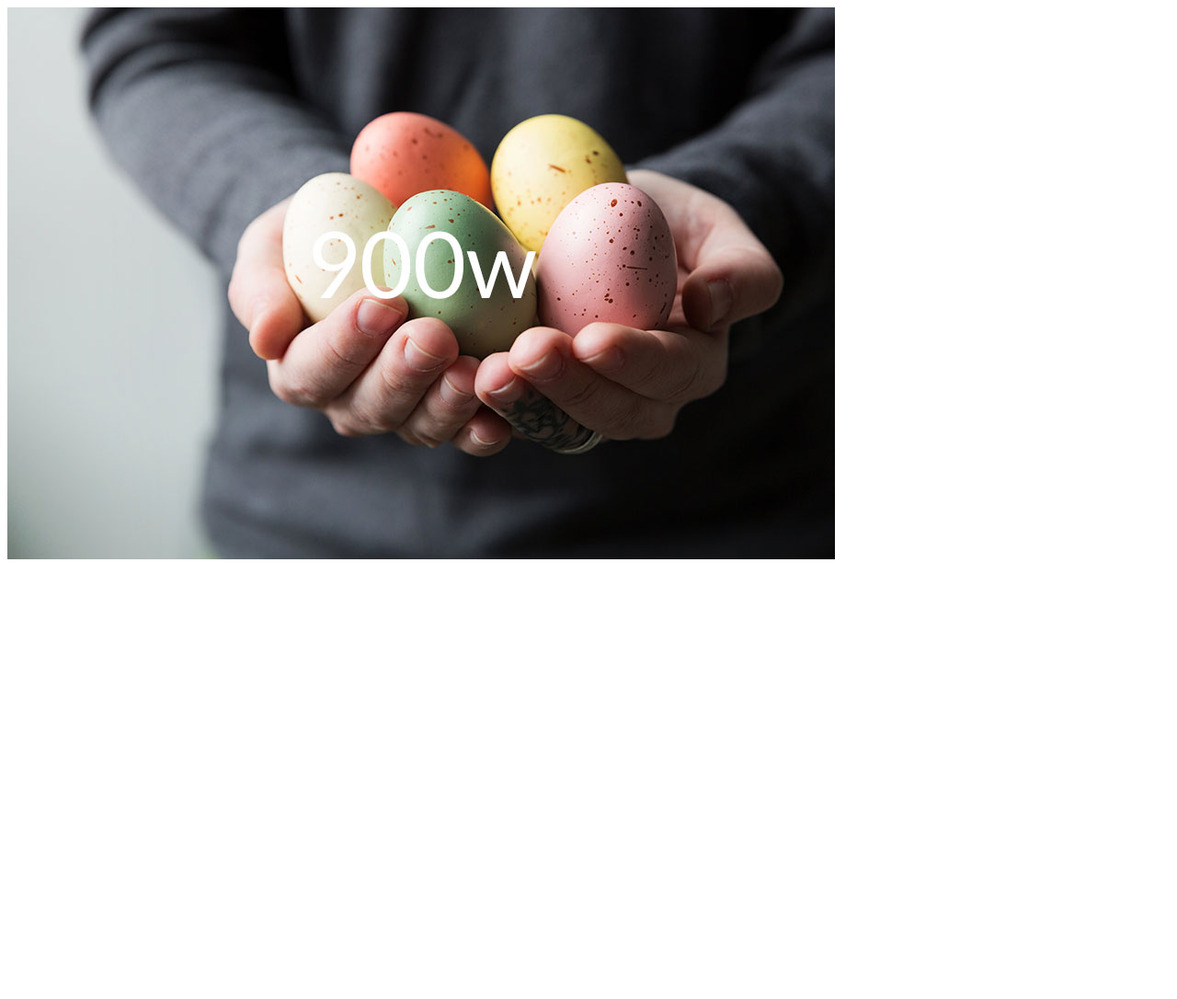
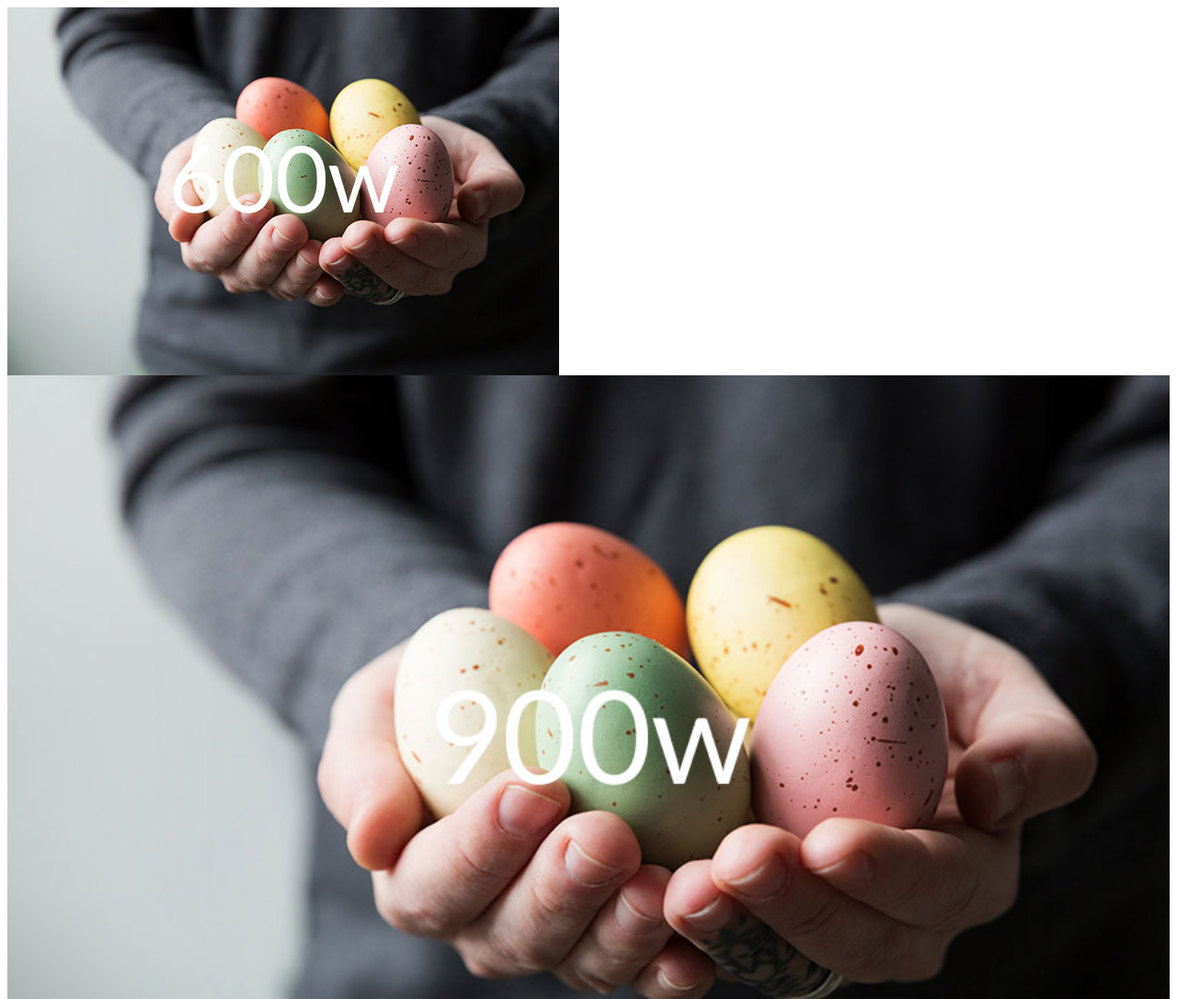
Before and after one commit to tronnerbonner/demo-image-srcset, a plain HTML site: page index.html in a window 1280 px wide. Shown: the top 1086 px of the page at 92% size. Before the commit the page ends 800 px from the top, so only its background shows below. Drawn offline with Linux system fonts and the light colour scheme.

Commit message:
Different loading methods added

```diff
--- a/index.html
+++ b/index.html
@@ -12,6 +12,10 @@
     </style>
 </head>
 <body>
-    <img srcset="img/eggs-600.jpgm img/eggs-900.jpg" src="img/eggs-900.jpg" alt="Easter Eggs">
+    <img srcset="img/eggs-600.jpg, img/eggs-900.jpg" src="img/eggs-900.jpg" alt="Easter Eggs">
+    <img srcset="img/eggs-600.jpg 600w, img/eggs-900.jpg 900w" src="img/eggs-900.jpg" alt="Easter Eggs">
+    <img srcset="img/eggs-600.jpg 600w, img/eggs-900.jpg 900w" src="img/eggs-900.jpg" size="50vw" alt="Easter Eggs">
+    <img srcset="img/eggs-600.jpg 600w, img/eggs-900.jpg 900w" src="img/eggs-900.jpg" size="(max-width: 600px) 600px, 900px" alt="Easter Eggs">
+
 </body>
 </html>
```
